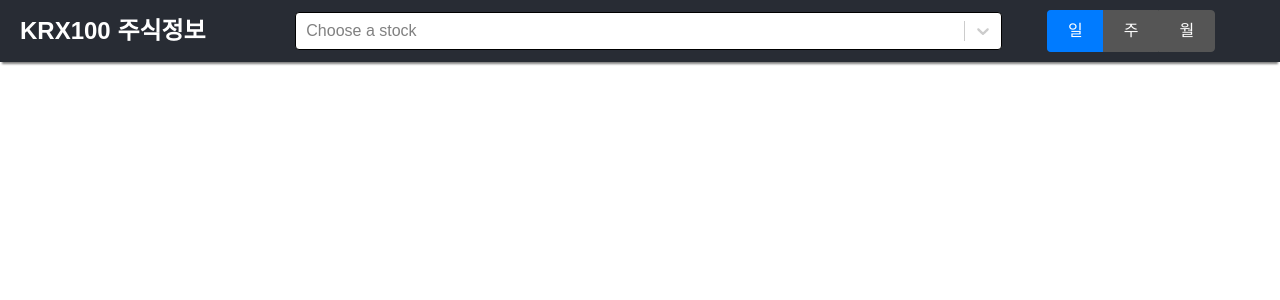
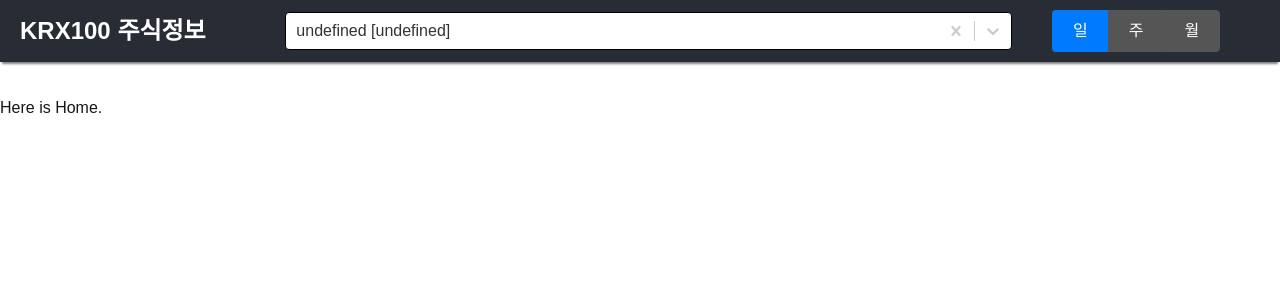
Before and after one commit to nohvenell2/stock_next_kis, a Next.js app: page / in a window 1280 px wide. Shown: the top 300 px of the page. Built offline with nearby package versions, Linux system fonts and the light colour scheme.

Commit message:
새로고침시 주식 선택 초기화 문제 해결

```diff
--- a/app/page.js
+++ b/app/page.js
@@ -7,7 +7,7 @@ import StockInfo from "@/components/StockInfo";
 
 const Home = () => {
   //todo KOSPI 지표 차트 메인 화면으로 추가 예정
-  return <div>Here is Home.</div>
+  return <div className="mt-24">Here is Home.</div>
   /*
   //STATE - Selected Stock
   const [stock,setStock] = useState('');
--- a/app/stock-info/[id]/page.js
+++ b/app/stock-info/[id]/page.js
@@ -1,5 +1,4 @@
 // pages/index.js
-//todo params: id 를 client 에서 사용할수 있나 고민 => 사용할수 없다
 import HighChart from "@/components/HighChart";
 import StockInfo from "@/components/StockInfo";
 import get_data from "@/util/get_data";
--- a/components/HighChart.jsx
+++ b/components/HighChart.jsx
@@ -40,6 +40,7 @@ const HighChart = ({data}) => {
     },
     rangeSelector: {
       selected: 1,
+      //inputEnabled:false,
       //범위 설정 옵션 한글화
       inputDateFormat: '%Y %b %e일',
       //버튼 한글화
--- a/components/StockSelector.jsx
+++ b/components/StockSelector.jsx
@@ -7,7 +7,7 @@ const selectOptions = stock_Codes.map(c=>({
     value: c,
     label: `${stock_CodeName[c]} [${c}]`
 }))
-const StockSelector = ({ onSelect }) => {
+const StockSelector = ({ onSelect,currentStock }) => {
     //클라이언트 컴포넌트 로딩처리
     const [isMounted,setMounted] = useState(false)
     useEffect(()=>setMounted(true),[])
@@ -24,6 +24,7 @@ const StockSelector = ({ onSelect }) => {
             placeholder="Choose a stock"
             styles={customStyles}
             isClearable
+            defaultValue = {{value:currentStock,label:`${stock_CodeName[currentStock]} [${currentStock}]`}}
         /> :
         <div>Loading...</div>
     );
--- a/components/TopBar.jsx
+++ b/components/TopBar.jsx
@@ -4,22 +4,29 @@ import StockSelector from './StockSelector';
 import './TopBar.css';
 import { useRouter } from 'next/navigation';
 const period_label = {'일':'D','주':'W','월':'M'}
+const urlToCode = (u) => u.match(/\/(\d{6})(?=\?)/)?.[1]
 const TopBar = () => {
 	const router = useRouter()
 	const [stock,setStock] = useState('')
-	//todo 버튼컴포넌트 나누기
 	const [selectedButton, setSelectedButton] = useState('일');
 	const handleButtonClick = (buttonName) => {
 		setSelectedButton(buttonName);
 	};
+	//새로고침 시 현재 주소를 확인하고 stock 상태 설정
+	useEffect(()=>{
+		if (typeof window !== 'undefined') {
+			setStock(urlToCode(window.location.href));
+        }
+	},[])
 	useEffect(()=>{
 		const period = period_label[selectedButton]
 		if (stock){
-            const stock_url = `${process.env.NEXT_PUBLIC_SITE_URL}/stock-info/${stock}?period=${period}`
+			const stock_url = `${process.env.NEXT_PUBLIC_SITE_URL}/stock-info/${stock}?period=${period}`
             router.push(stock_url)
         }
 	},[stock,selectedButton])
 
+	//todo 버튼컴포넌트 나누기
 	return (
 		<div className="top-bar">
 			<div className="title">
@@ -28,7 +35,7 @@ const TopBar = () => {
 
 			<div className="search">
 				<div className="stock-selector-wrapper">
-                    <StockSelector onSelect={setStock}/>
+                    <StockSelector onSelect={setStock} currentStock={stock}/>
                 </div>
 			</div>
 
```
